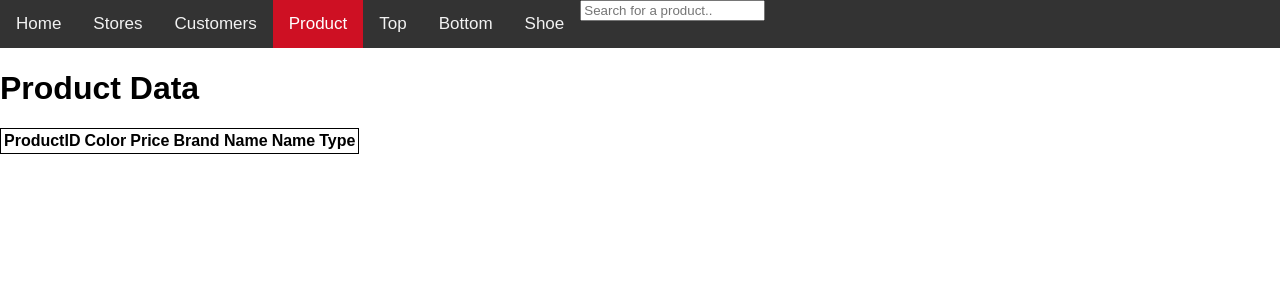
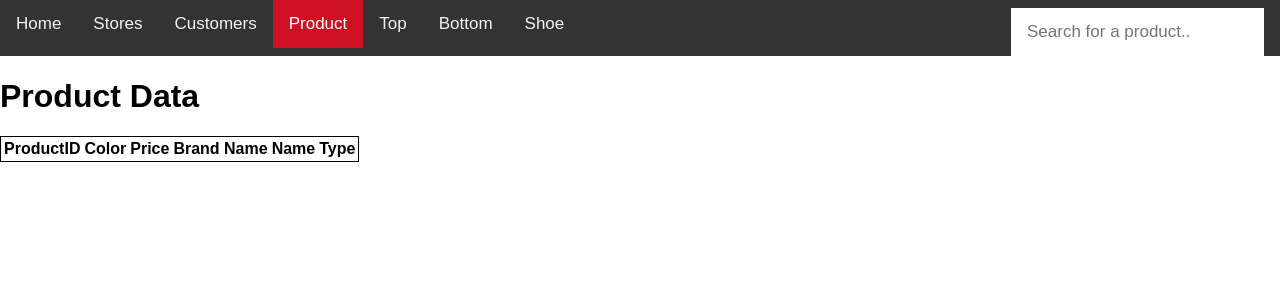
Before and after one commit to minhancao/ClothingStoreDB, a PHP site: page /product.php in a window 1280 px wide. Shown: the part 78-378 px from the top of the page. Run offline with PHP 8.4, Linux system fonts and the light colour scheme; data that the repository does not hold is empty.

Commit message:
modified product search bar

```diff
--- a/product.php
+++ b/product.php
@@ -54,6 +54,15 @@
 
         .topnav-right {
             float: right;
+        }
+
+        .topnav input[type=text] {
+            float: right;
+            padding: 14px 16px;
+            border: none;
+            margin-top: 8px;
+            margin-right: 16px;
+            font-size: 17px;
         }
 
         /* Responsive navigation menu (for mobile devices) */
```
